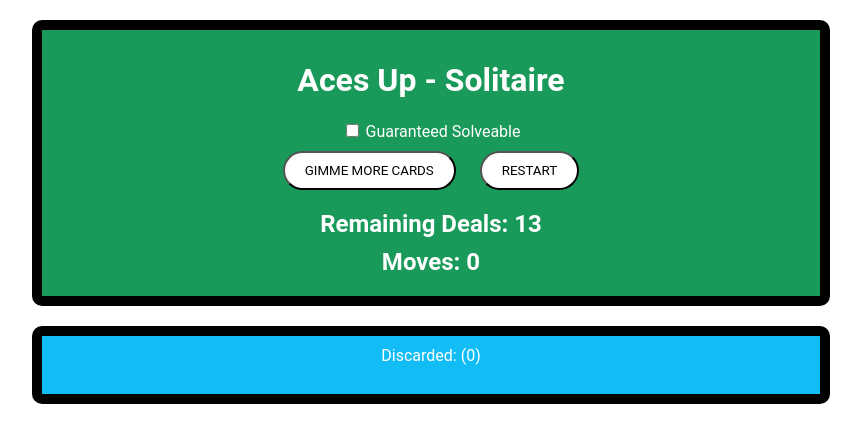
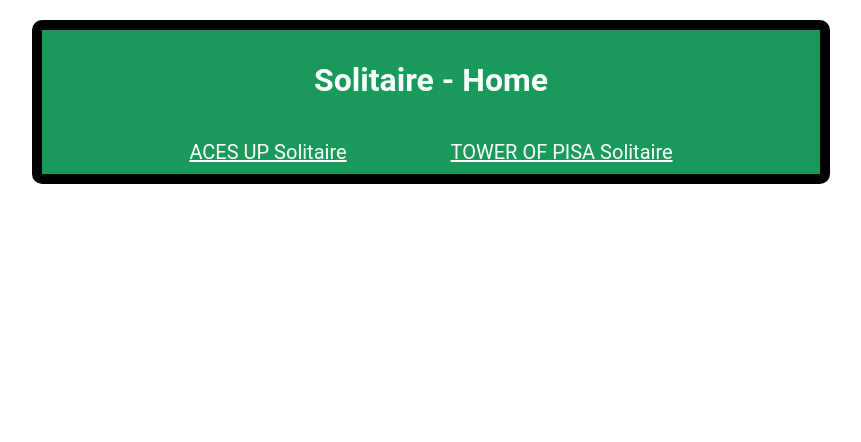
Before and after one commit to ChocolateVS/Card-Game, a plain HTML site: page index.html in a window 1280 px wide. Shown: the whole page, without its empty margins (209-1070 px from the left). Drawn offline with Linux system fonts and the light colour scheme.

Commit message:
home page

```diff
--- a/index.html
+++ b/index.html
@@ -7,22 +7,11 @@
 <body>
     <center>
     <div class="deck">
-        <h1>Aces Up - Solitaire</h1>
-
-        <input type="checkbox" id="rand" class="randCheckBox" name="randCheckBox" value="0">
-        <label for="rand">Guaranteed Solveable</label><br>
-
-        <input type="button" id="btn" class="btn" onclick="moreCards()" value="GIMME MORE CARDS">
-        <input type="button" id="btn" class="btn" onclick="restart()" value="RESTART">
-
-        <h2 id="rem">Remaining Deals: 13</h2>
-        <h2 id="moves">Moves: 0</h2>
-
+        <h1>Solitaire - Home</h1>
+        <br>
+        <a href="acesup.html">ACES UP Solitaire</a>
+        <a href="pisa.html">TOWER OF PISA Solitaire</a>
         <div id="area"></div>
     </div>
-    <div id="discard"><div id="disc">Discarded: (0)</div><br></div>
-    </center>
 </body>
-<script type="text/javascript" src="winningDecks.js"></script>
-<script type="text/javascript" src="script.js"></script>
 </html>
--- a/style.css
+++ b/style.css
@@ -107,3 +107,10 @@ h2 {
 	margin-top: 10;
 	margin-bottom: 10;
 }
+
+a {
+	color:white;
+	text-align:left;
+	font-size:20px;
+	margin:50px;
+}
```
Also changed, not shown: acesup.html (added, +28 -0 lines).
